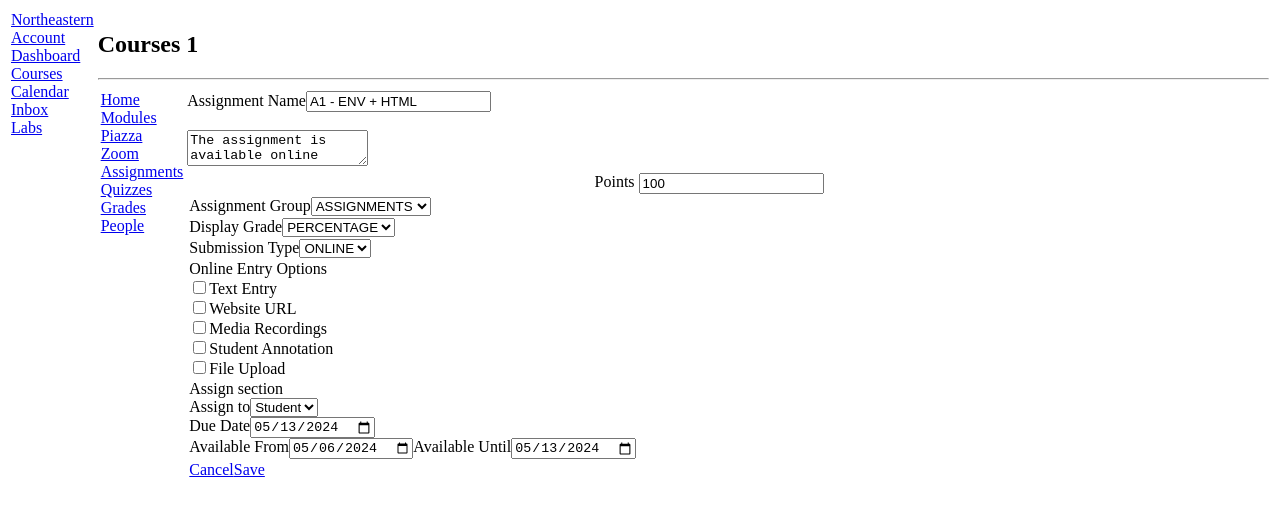
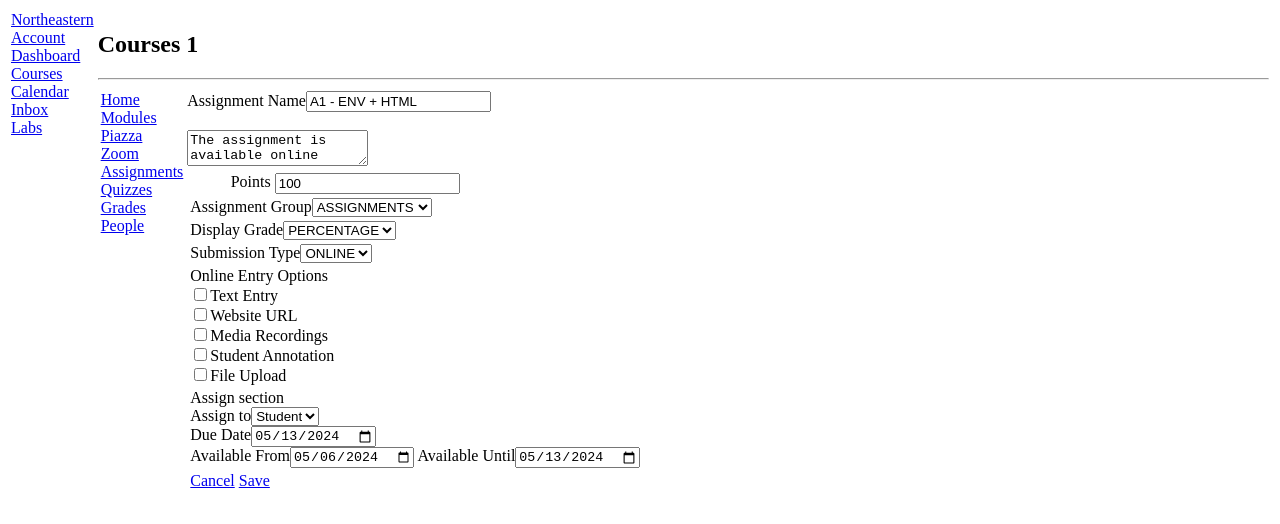
Before and after one commit to ZeroZ9/webclient-cs5610, a Next.js app: page /courses/1/assignments/1 in a window 1280 px wide. Shown: the top 524 px of the page. Built offline with nearby package versions, Linux system fonts and the light colour scheme.

Commit message:
fix the <td> not in the <tr>

```diff
--- a/app/(kambaz)/courses/[cid]/assignments/[aid]/page.tsx
+++ b/app/(kambaz)/courses/[cid]/assignments/[aid]/page.tsx
@@ -27,6 +27,7 @@ export default async function AssignmentEditor({
             </td>
           </tr>
           <tr>
+            <td colSpan={2}>
               <label htmlFor="wd-group">Assignment Group</label>
               <select id="wd-group">
                 <option value="ASSIGNMENTS">ASSIGNMENTS</option>
@@ -34,25 +35,31 @@ export default async function AssignmentEditor({
                 <option value="EXAMS">EXAMS</option>
                 <option value="PROJECT">PROJECT</option>
               </select>
+            </td>
           </tr>
 
           <tr>
+            <td colSpan={2}>
               <label htmlFor="wd-display-grade-as">Display Grade</label>
               <select id="wd-display-grade-as">
                 <option value="PERCENTAGE">PERCENTAGE</option>
                 <option value="LETTER">LETTER</option>
               </select>
+            </td>
           </tr>
 
           <tr>
+            <td colSpan={2}>
               <label htmlFor="wd-submission-type">Submission Type</label>
               <select id="wd-submission-type">
                 <option value="ONLINE">ONLINE</option>
                 <option value="PAPER">PAPER</option>
               </select>
+            </td>
           </tr>
 
           <tr>
+            <td colSpan={2}>
               <label>Online Entry Options</label> <br />
               <input type="checkbox" name="online-options" id="wd-text-entry" />
               <label htmlFor="wd-text-entry">Text Entry</label>
@@ -76,9 +83,11 @@ export default async function AssignmentEditor({
               <br />
               <input type="checkbox" name="online-options" id="wd-file-upload" />
               <label htmlFor="wd-file-upload">File Upload</label>
+            </td>
           </tr>
 
           <tr>
+            <td colSpan={2}>
               <label>Assign section</label> <br />
               <label htmlFor="wd-assign-to">Assign to</label>
               <select id="wd-assign-to">
@@ -100,15 +109,18 @@ export default async function AssignmentEditor({
                 id="wd-available-until"
                 defaultValue="2024-05-13"
               />
+            </td>
           </tr>
 
           <tr>
+            <td colSpan={2}>
               <Link href={`/courses/${cid}/assignments`} id="wd-cancel">
                 Cancel
               </Link>{" "}
               <Link href={`/courses/${cid}/assignments`} id="wd-save">
                 Save
               </Link>
+            </td>
           </tr>
         </tbody>
       </table>
```
Lines whose indentation alone changed are shown as unchanged.
